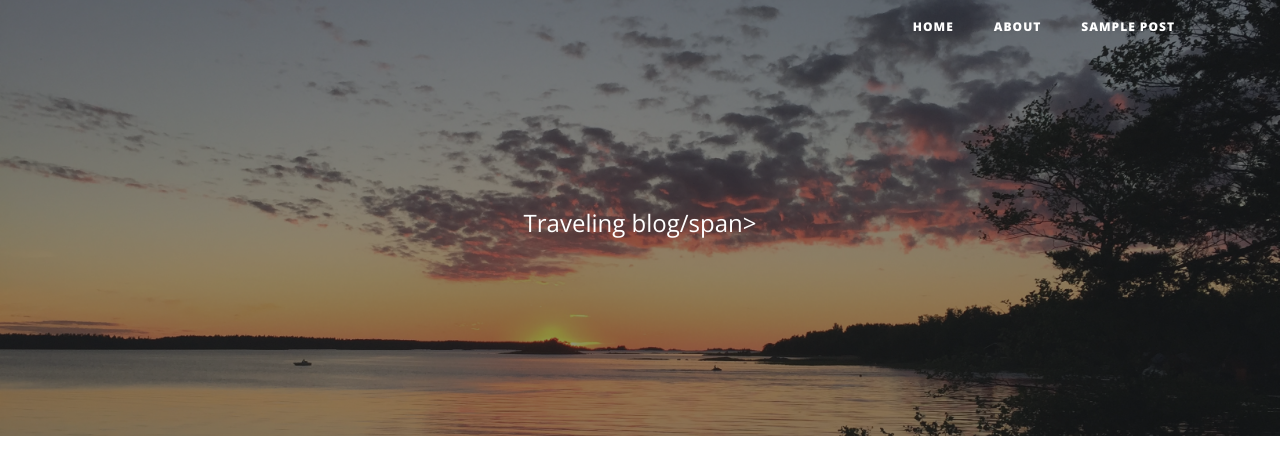
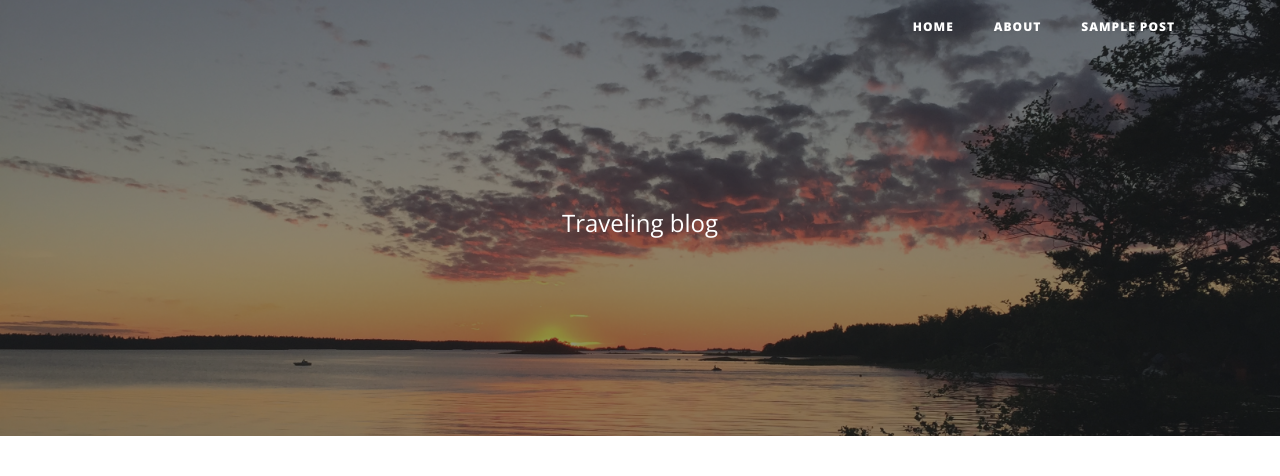
Before and after one commit to vasiuadriana/vasiuadriana.github.io, a Flask app: page / in a window 1280 px wide. Shown: the top 476 px of the page. Run offline with Flask 2, Linux system fonts and the light colour scheme; some libraries are stand-ins or nearby versions.

Commit message:
Correct tag

```diff
--- a/blog/templates/base.html
+++ b/blog/templates/base.html
@@ -45,7 +45,7 @@
         <div class="row">
           <div class="col-lg-8 col-md-10 mx-auto">
             <div class="site-heading">
-              <span class="subheading">Traveling blog/span>
+              <span class="subheading">Traveling blog</span>
             </div>
           </div>
         </div>
--- a/index.html
+++ b/index.html
@@ -45,7 +45,7 @@
         <div class="row">
           <div class="col-lg-8 col-md-10 mx-auto">
             <div class="site-heading">
-              <span class="subheading">Traveling blog/span>
+              <span class="subheading">Traveling blog</span>
             </div>
           </div>
         </div>
--- a/posts/first-blog-post/index.html
+++ b/posts/first-blog-post/index.html
@@ -45,7 +45,7 @@
         <div class="row">
           <div class="col-lg-8 col-md-10 mx-auto">
             <div class="site-heading">
-              <span class="subheading">Traveling blog/span>
+              <span class="subheading">Traveling blog</span>
             </div>
           </div>
         </div>
```
